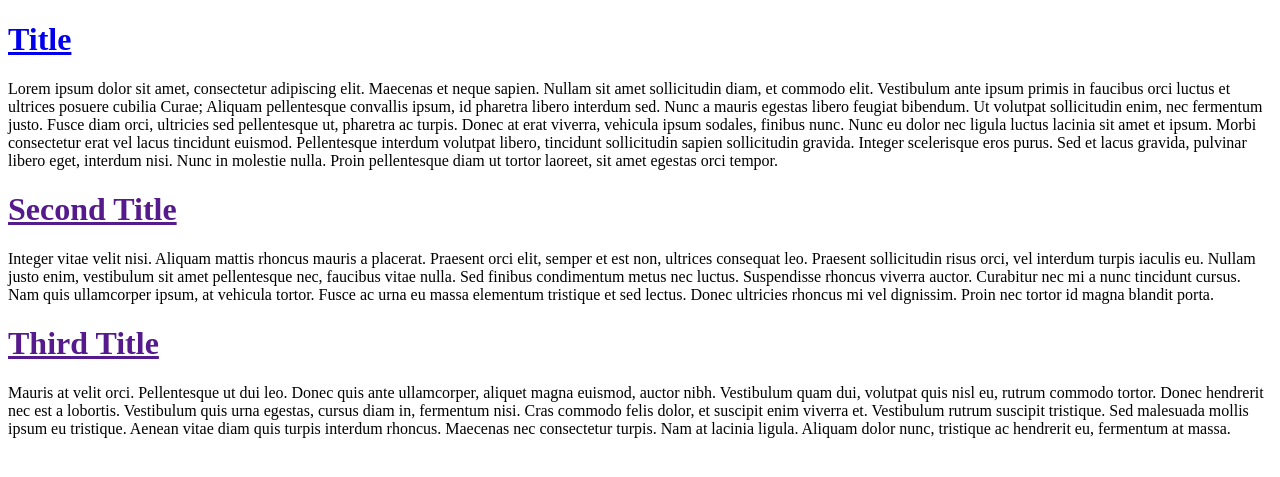
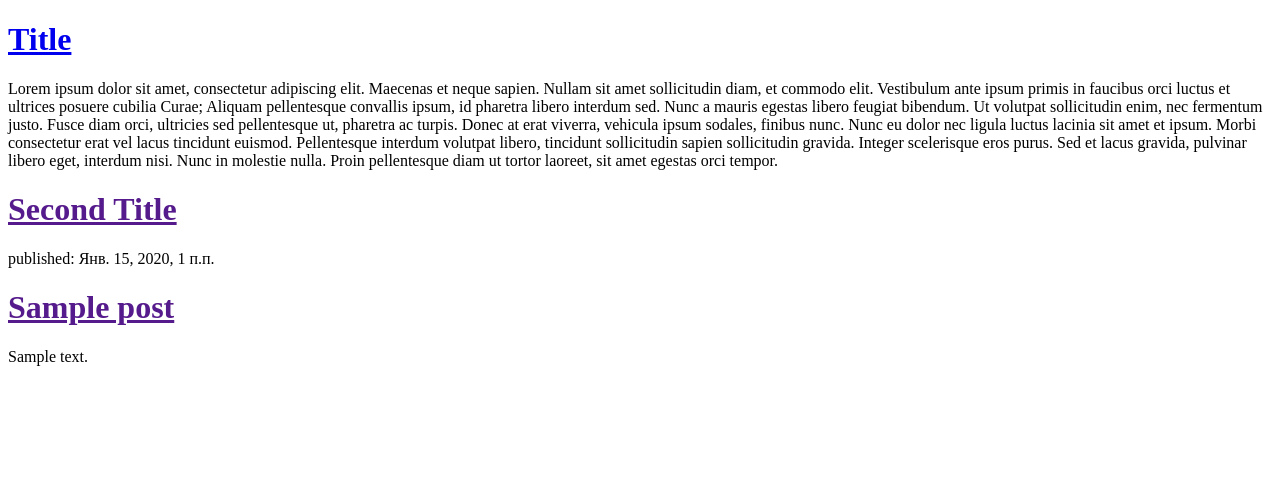
Before and after one commit to BeketovV/Web19, a Django app: template blog/templates/blog/post_list.html in a window 1280 px wide. Shown: the top 477 px of the page. Run offline with Django 3.2, Linux system fonts and the light colour scheme; the template is opened without the code that fills it: values that come from a table or form of the project are taken from there, others are empty; tables that the repository leaves empty hold one stand-in row (values such as "Sample post").

Commit message:
Modified templates to display posts from database

```diff
--- a/blog/templates/blog/post_list.html
+++ b/blog/templates/blog/post_list.html
@@ -10,14 +10,12 @@
 <p>Lorem ipsum dolor sit amet, consectetur adipiscing elit. Maecenas et neque sapien. Nullam sit amet sollicitudin diam, et commodo elit. Vestibulum ante ipsum primis in faucibus orci luctus et ultrices posuere cubilia Curae; Aliquam pellentesque convallis ipsum, id pharetra libero interdum sed. Nunc a mauris egestas libero feugiat bibendum. Ut volutpat sollicitudin enim, nec fermentum justo. Fusce diam orci, ultricies sed pellentesque ut, pharetra ac turpis. Donec at erat viverra, vehicula ipsum sodales, finibus nunc. Nunc eu dolor nec ligula luctus lacinia sit amet et ipsum. Morbi consectetur erat vel lacus tincidunt euismod. Pellentesque interdum volutpat libero, tincidunt sollicitudin sapien sollicitudin gravida. Integer scelerisque eros purus. Sed et lacus gravida, pulvinar libero eget, interdum nisi. Nunc in molestie nulla. Proin pellentesque diam ut tortor laoreet, sit amet egestas orci tempor.</p>
 </div>
 	<h1><a href="">Second Title</a></h1>
-<div>
-<p>Integer vitae velit nisi. Aliquam mattis rhoncus mauris a placerat. Praesent orci elit, semper et est non, ultrices consequat leo. Praesent sollicitudin risus orci, vel interdum turpis iaculis eu. Nullam justo enim, vestibulum sit amet pellentesque nec, faucibus vitae nulla. Sed finibus condimentum metus nec luctus. Suspendisse rhoncus viverra auctor. Curabitur nec mi a nunc tincidunt cursus. Nam quis ullamcorper ipsum, at vehicula tortor. Fusce ac urna eu massa elementum tristique et sed lectus. Donec ultricies rhoncus mi vel dignissim. Proin nec tortor id magna blandit porta.</p>
-</div>
-	<h1><a href="">Third Title</a></h1>
-<div>
-<p>Mauris at velit orci. Pellentesque ut dui leo. Donec quis ante ullamcorper, aliquet magna euismod, auctor nibh. Vestibulum quam dui, volutpat quis nisl eu, rutrum commodo tortor. Donec hendrerit nec est a lobortis. Vestibulum quis urna egestas, cursus diam in, fermentum nisi. Cras commodo felis dolor, et suscipit enim viverra et. Vestibulum rutrum suscipit tristique. Sed malesuada mollis ipsum eu tristique. Aenean vitae diam quis turpis interdum rhoncus. Maecenas nec consectetur turpis. Nam at lacinia ligula. Aliquam dolor nunc, tristique ac hendrerit eu, fermentum at massa.</p>
-</div>
-
-
+{% for post in posts %}
+	<div>
+		<p>published: {{ post.published_date}}</p>
+		<h1><a href="">{{post.title}}</a></h1>
+		<p>{{post.text|linebreaksbr}}</p>
+	</div>
+{% endfor %}
 </body>
 </html>
--- a/blog/views.py
+++ b/blog/views.py
@@ -1,6 +1,9 @@
 from django.shortcuts import render
+from django.utils import timezone
+from .models import Post
 
 # Create your views here.
 
 def post_list(request):
-    return render(request, 'blog/post_list.html', {})
+	posts = Post.objects.filter(published_date__lte=timezone.now()).order_by('published_date')
+	return render(request, 'blog/post_list.html', {'posts': posts})
```
